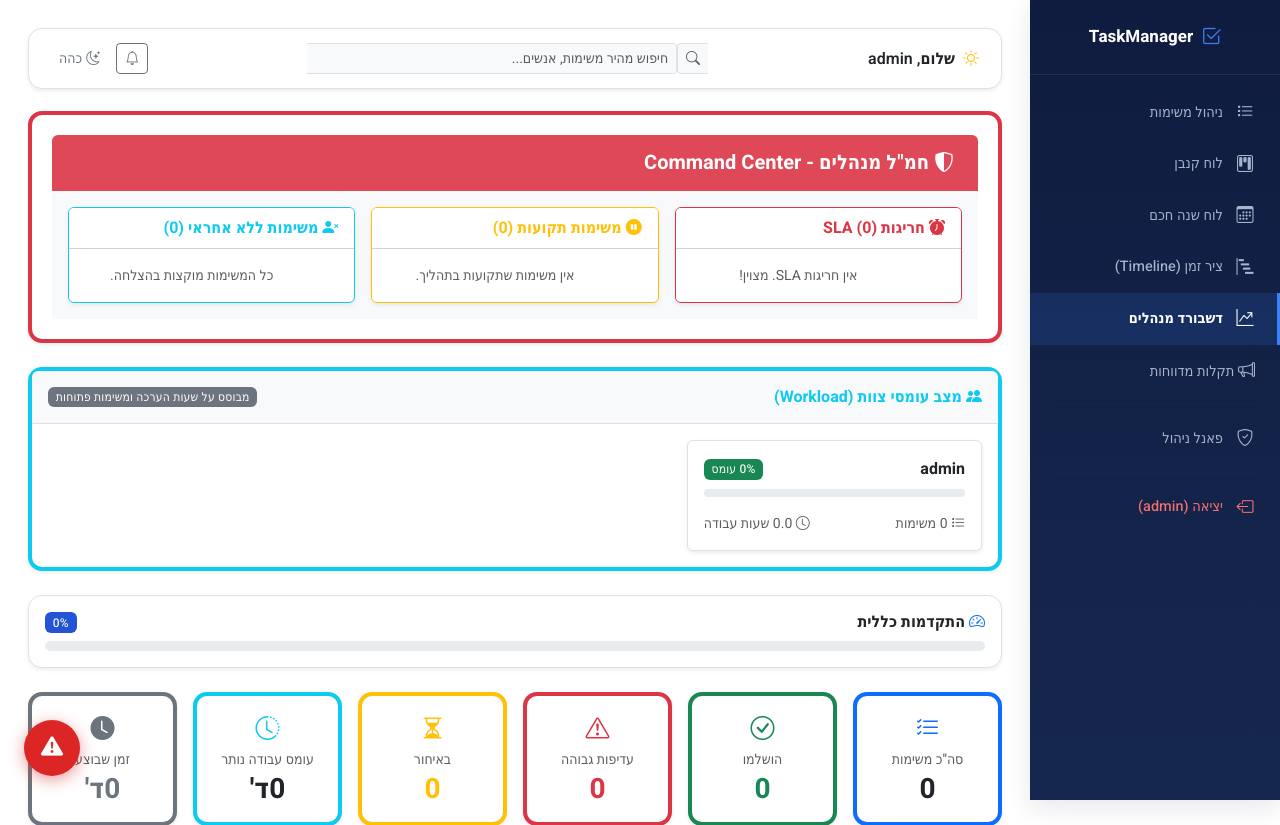
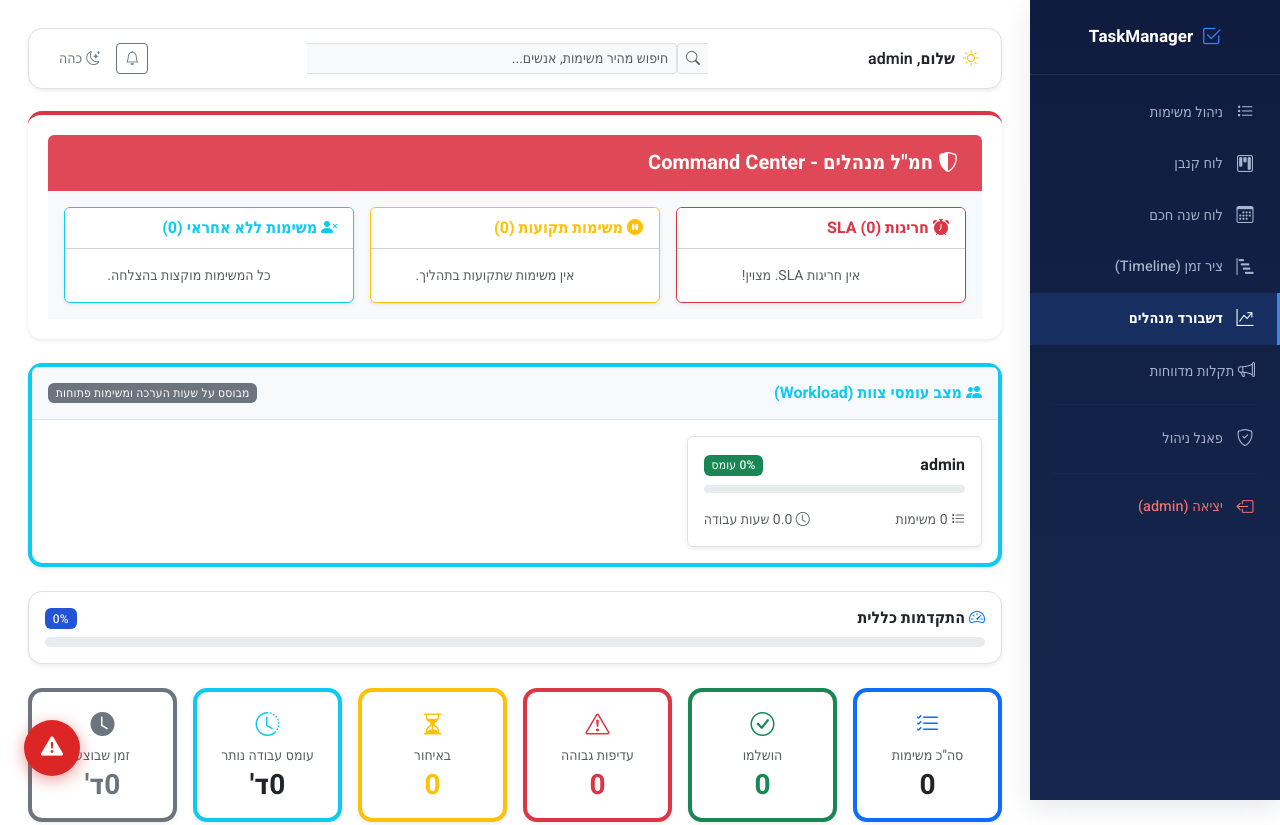
Before and after one commit to mv89-heb/task_manager, a Flask app: page /dashboard in a window 1280 px wide. Shown: the top 825 px of the page. Run offline with Flask 3, Linux system fonts and the light colour scheme; a user stored in the database is signed in; data that the repository does not hold is empty; some libraries are stand-ins or nearby versions.

Commit message:
Update dashboard.html

```diff
--- a/app/templates/dashboard.html
+++ b/app/templates/dashboard.html
@@ -3,7 +3,7 @@
 
 {% if current_user.role in ['admin', 'manager'] %}
 <!-- Phase 4.4: Command Center -->
-<div class="card-modern shadow-sm mb-4 border-top border-danger border-4">
+<div class="card-modern shadow-sm bg-white border-0 border-top border-danger border-4 mb-4">
     <div class="p-3 d-flex align-items-center bg-danger text-white rounded-top" style="opacity: 0.9;">
         <h5 class="m-0 fw-bold"><i class="bi bi-shield-shaded me-2"></i> חמ"ל מנהלים - Command Center</h5>
     </div>
```
